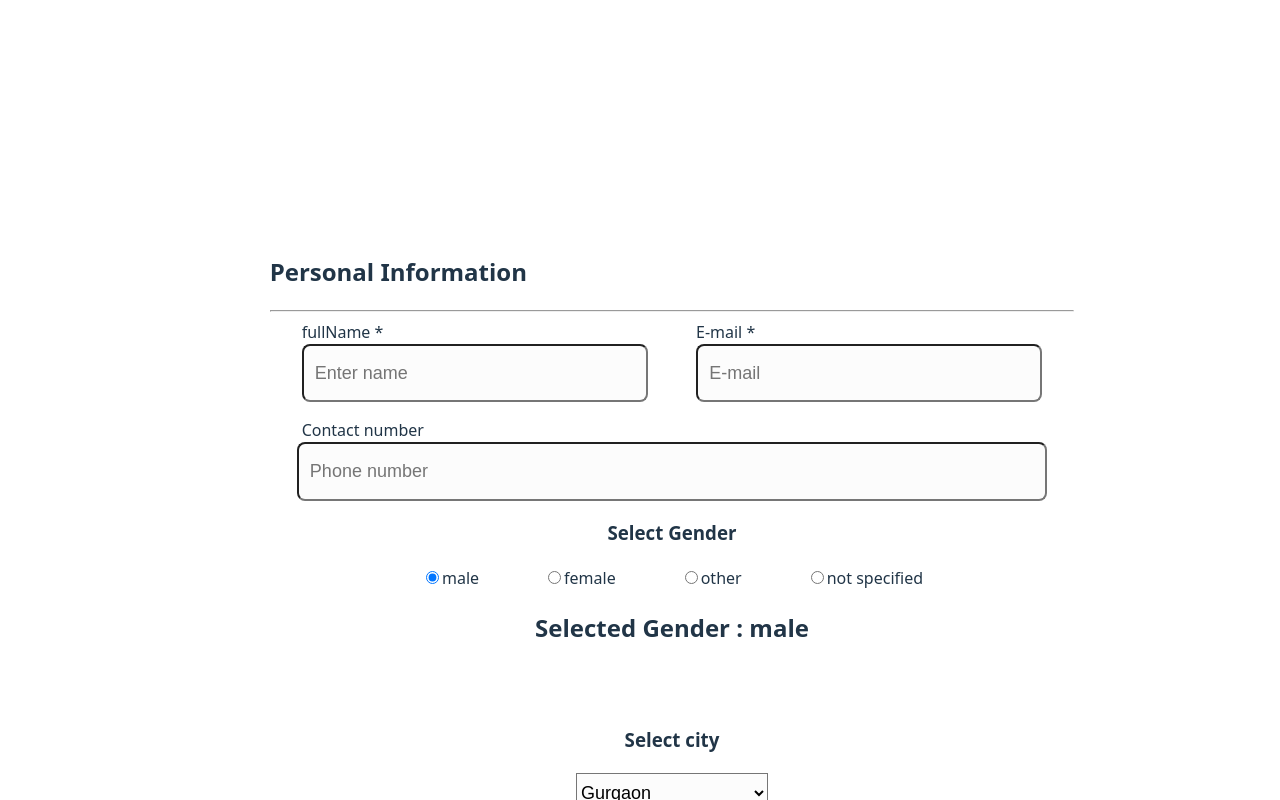
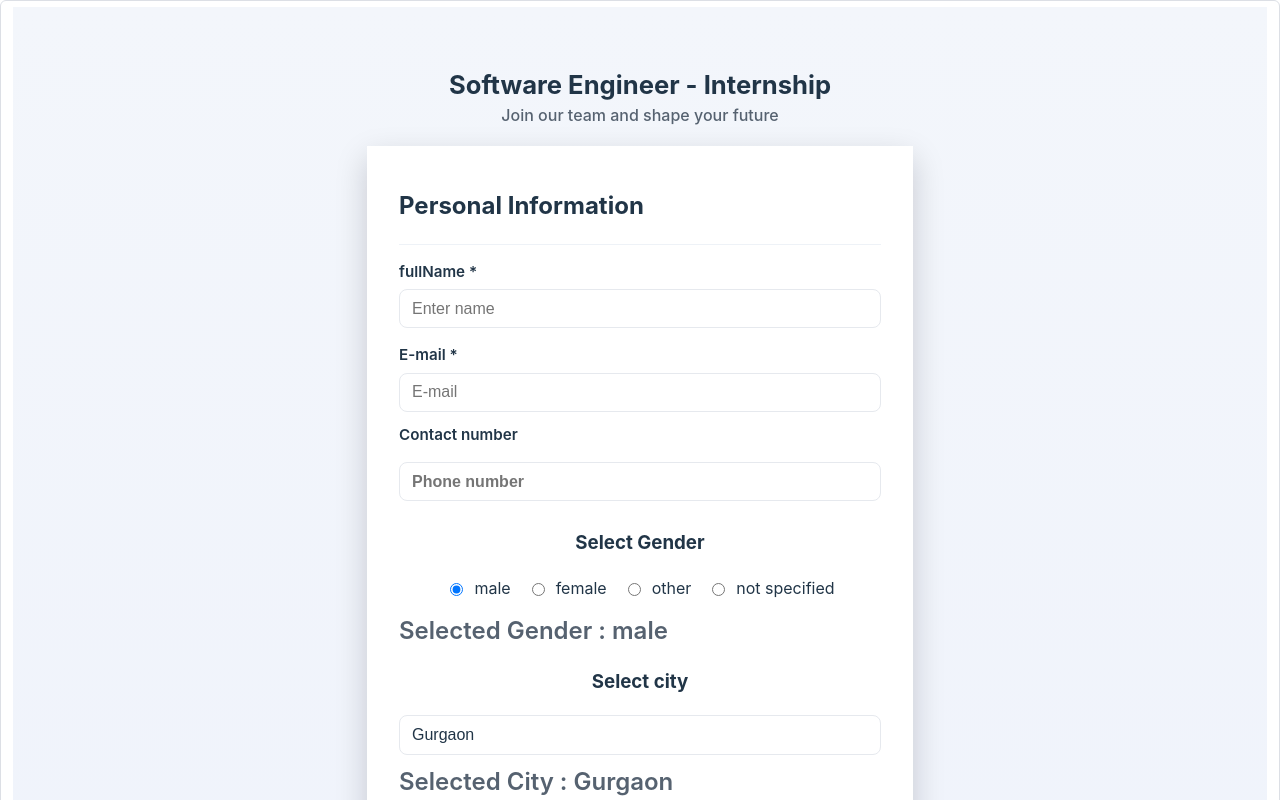
Before and after one commit to Kaushiki-Kesarwani/job-form-project, a React (Vite) app: page / in a window 1280 px wide. Shown: the top 800 px of the page. Built offline with nearby package versions, Linux system fonts and the light colour scheme.

Commit message:
modify css

```diff
--- a/src/App.css
+++ b/src/App.css
@@ -1,3 +1,8 @@
+:root{
+  --page-gradient-1: #f3f6fb;
+  --page-gradient-2: #eef2fb;
+  --card-bg: #ffffff;
+  --muted: #566270;
   #root {
     max-width: 1280px;
     margin: 0 auto;
@@ -31,68 +36,190 @@
   }
 
   .newbtn {
-  display: flex;
-  gap: 10px;
-  margin-top: 2em;
+    :root{
+      --page-gradient-1: #06b6d4;
+      --page-gradient-2: #2563eb;
+      --card-bg: #ffffff;
+      --muted: #6b7280;
+      --accent: #2563eb;
+      --accent-2: #10b981;
+      --input-bg: #f8fafc;
+      --text: #0f1724;
+      --radius: 12px;
+    }
   }
 
-.info {
-  margin-bottom: 1em;
+    /* page layout */
+    html,body,#root{
+      height: 100%;
+      margin: 0;
+      font-family: Inter, ui-sans-serif, system-ui, -apple-system, 'Segoe UI', Roboto, 'Helvetica Neue', Arial;
+    }
+
+    body{
+      background: linear-gradient(180deg, var(--page-gradient-1) 0%, var(--page-gradient-2) 100%);
+      display: flex;
+      align-items: center;
+      justify-content: center;
+      padding: 2rem;
+    }
+
+    /* card */
+    .container{
+      width: 100%;
+      max-width: 980px;
+      background: var(--card-bg);
+      border-radius: var(--radius);
+      padding: 2rem;
+      box-shadow: 0 12px 30px rgba(2,6,23,0.18);
+      box-sizing: border-box;
+    }
+
+    /* header */
+    h1{
+      margin: 0 0 0.25rem 0;
+      font-size: 1.6rem;
+      color: var(--text);
+    }
+
+    h4{
+      margin: 0 0 1.2rem 0;
+      color: var(--muted);
+      font-weight: 500;
+    }
+
+    #heading{
+      text-align: left;
+      color: var(--text);
+      margin-top: 0.6rem;
+    }
+
+    .container hr{
+      border: 0;
+      height: 1px;
+      background: #eef2f7;
+      margin: 0.6rem 0 1rem 0;
+    }
+
+    /* form layout */
+    .user-details{
+      display: flex;
+      gap: 1rem;
+      flex-wrap: wrap;
+      justify-content: flex-start;
+      margin-bottom: 0.75rem;
+    }
+
+    .info{
+      flex: 1 1 240px;
+      min-width: 200px;
       display: flex;
       flex-direction: column;
-
+      gap: 0.35rem;
     }
 
-.detail {
-  width: 25vw;
-  height: 4vh;
-  font-size: large;
-  margin-left: auto;
-  padding: 0.7rem;
-  border-radius: 0.5rem;
+    .name, .label{
+      text-align: left;
+      color: var(--text);
+      font-weight: 600;
+      font-size: 0.95rem;
     }
 
-.bg {
-  background-color: rgb(252, 252, 252);
-  color: #000;
+    .detail, .select{
+      width: 100%;
+      box-sizing: border-box;
+      padding: 0.6rem 0.75rem;
+      border-radius: 8px;
+      border: 1px solid #e6e9ee;
+      background: var(--input-bg);
+      font-size: 1rem;
+      color: var(--text);
+    }
+
+    .select{ appearance: none; }
+
+    .num{ width: 100%; }
+
+    /* gender radios */
+    .gen{
+      display: flex;
+      gap: 1rem;
+      flex-wrap: wrap;
+      align-items: center;
+      margin: 0.4rem 0 0.8rem 0;
+    }
+
+    .gen div{ display:flex; align-items:center; gap:0.5rem; }
+
+    .h2{ margin: 0.6rem 0; color:var(--muted); font-weight:600; text-align:left; }
+
+    /* buttons */
+    .btn{
+      background: var(--accent);
+      color: black;
+      border:2px solid1 #173c91;
+      padding: 0.6rem 1rem;
+      border-radius: 10px;
+      cursor: pointer;
+      font-weight: 700;
+      transition: transform .12s ease, box-shadow .12s ease;
+    }
+
+    .btn:hover{ transform: translateY(-3px); box-shadow: 0 8px 24px rgba(37,99,235,0.18); }
+
+    .btn:focus{ outline: 3px solid rgba(37,99,235,0.18); outline-offset: 2px; }
+
+    .newbtn{ display:flex; gap: 10px; align-items:center; margin-top: 1rem; }
+
+    .newbtn button{ background: transparent; border: 1px solid #e6e9ee; padding: 0.45rem 0.8rem; border-radius: 8px; cursor: pointer; }
+
+    /* utility */
+    .bg{ background-color: transparent; }
+
+    /* responsive tweaks */
+    @media (max-width: 720px){
+      body{ padding: 1rem; }
+      .container{ padding: 1rem; }
+      h1{ font-size: 1.25rem; }
+      .gen{ gap: 0.5rem; }
+    }
+  padding: 6px 12px;
+  border-radius: 6px;
+  border: 1px solid #dcdfe5;
+  background: white;
+  cursor: pointer;
+  transition: 0.2s ease;
+}
+
+.newbtn button:first-of-type{
+  background: var(--accent);
+  color: white;
+  border: none;
+}
+
+.newbtn button:first-of-type:hover{
+  background: #173c91;
+}
+
+.newbtn button:nth-of-type(2):hover{
+  background: #f3f6fb;
+}
+
+/* Responsive */
+@media(max-width: 600px){
+  body{
+    padding: 1rem;
   }
 
   .container{
-  width: 100%;
-  height: 200vh;
- background-color:white ;
- border-radius: 1.5rem;
- padding: 2rem;
-}
-
-h1,h4{
-  color: white;
-}
-
-#heading{
-  text-align: start;
-
+    padding: 1rem;
   }
 
   .user-details{
-  display: flex;
-  gap: 3rem;
-  justify-content: center;
+    flex-direction: column;
   }
 
-.name{
-  text-align: start;
+  select{
+    max-width: 100%;
   }
-
-.num{
-
-margin: auto;
-  width: 90%;
 }
-
-
-
-.label{
-  text-align: start;
-  margin-left: 2rem;
-}
```
Lines whose indentation alone changed are shown as unchanged.
